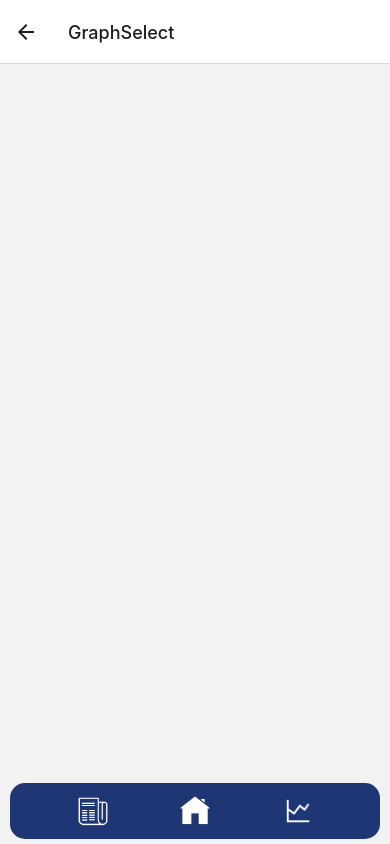
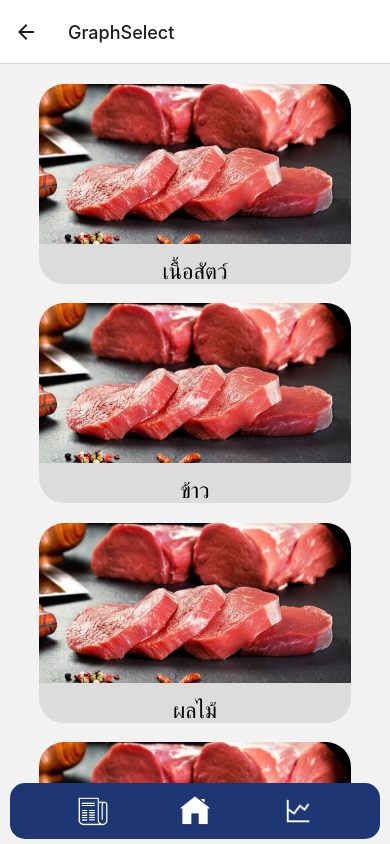
Before and after one commit to MOC-SF342/MOC, a React Native app: screen /GraphSelect in a window 390 px wide. Built offline with nearby package versions, Linux system fonts and the light colour scheme.

Commit message:
Graph Selection draft

```diff
--- a/App.js
+++ b/App.js
@@ -13,6 +13,7 @@ import Oil from './components/Oil';
 import Vegetable from './components/Vegetable'
 import News from './components/News';
 import GraphSelect from './components/GraphSelect'
+import GraphMeat from './components/GraphMeat';
 
 const Stack = createNativeStackNavigator();
 
@@ -33,6 +34,7 @@ const App = () => {
         <Stack.Screen name="SeaFood" component={SeaFood} />
         <Stack.Screen name="News" component={News} />
         <Stack.Screen name="GraphSelect" component={GraphSelect} />
+        <Stack.Screen name="GraphMeat" component={GraphMeat} />
         {/*<Stack.Screen name="GraphMeat" component={GraphMeat} />
         <Stack.Screen name="GraphSea" component={GraphSea} />
         <Stack.Screen name="GraphVege" component={GraphVege} />
--- a/components/GraphSelect.js
+++ b/components/GraphSelect.js
@@ -1,14 +1,17 @@
 import React from 'react';
 import { Text, View, StyleSheet, TouchableOpacity, Image, ScrollView, Linking } from 'react-native';
-import Header from './Head';
-import { NavigationContainer, CommonActions } from '@react-navigation/native';
+import { NavigationContainer, CommonActions, useNavigation } from '@react-navigation/native';
 
 import NavBar from './NavigaterBar'
 
-const CardType = () => {
+const CardType = (props) => {
+    const navigation = useNavigation();
     return (
-        <View style={styles.card_container}>
-
+        <View style={styles.container}>
+            <TouchableOpacity style={styles.card_elements} onPress={() => navigation.navigate('GraphMeat')} >
+                <Image style={styles.card_img} source={props.pathImg}/>
+                <Text style={styles.card_text}>{props.text}</Text>
+            </TouchableOpacity>
         </View>
     );
 }
@@ -17,7 +20,12 @@ const GraphSelect = () => {
   return (
     <View style={styles.container}>
         <ScrollView style={styles.layoutScrollView}>
-
+            <CardType pathImg={require('../assets/image/pig.jpg')} text='เนื้อสัตว์'/>
+            <CardType pathImg={require('../assets/image/pig.jpg')} text='ข้าว'/>
+            <CardType pathImg={require('../assets/image/pig.jpg')} text='ผลไม้'/>
+            <CardType pathImg={require('../assets/image/pig.jpg')} text='ผัก'/>
+            <CardType pathImg={require('../assets/image/pig.jpg')} text='อาหารทำเล'/>
+            <CardType pathImg={require('../assets/image/pig.jpg')} text='น้ำมัน'/>
         </ScrollView>
 
         <NavBar/>
@@ -31,6 +39,27 @@ const styles = StyleSheet.create({
     flex: 1,
     flexDirection: 'column',
   },
+  card_elements: {
+      width: '80%',
+      height: 200,
+      backgroundColor: 'rgba(0,0,0,0.085)',
+      marginLeft: 'auto',
+      marginRight: 'auto',
+      borderRadius: 25,
+      marginTop: '5%',
+  },
+  card_img: {
+    height: 160,
+    width: '100%',
+    borderTopLeftRadius: 25,
+    borderTopRightRadius: 25,
+  },
+  card_text: {
+    marginLeft: 'auto',
+    marginRight: 'auto',
+    marginTop: 'auto',
+    fontSize: 22,
+  }
 })
 
 export default GraphSelect;
--- a/navigation/tabs.js
+++ b/navigation/tabs.js
@@ -3,7 +3,7 @@ import { Text, View, StyleSheet, Image } from 'react-native';
 import { createMaterialBottomTabNavigator } from '@react-navigation/material-bottom-tabs';
 import Home from '../components/Home';
 import News from '../components/News';
-import GraphP from '../components/Graph'
+import GraphP from '../components/GraphMeat'
 
 const Tab = createMaterialBottomTabNavigator();
 
```
Also changed, not shown: assets/image/pig.jpg (added), components/GraphMeat.js (renamed from components/Graph.js).
